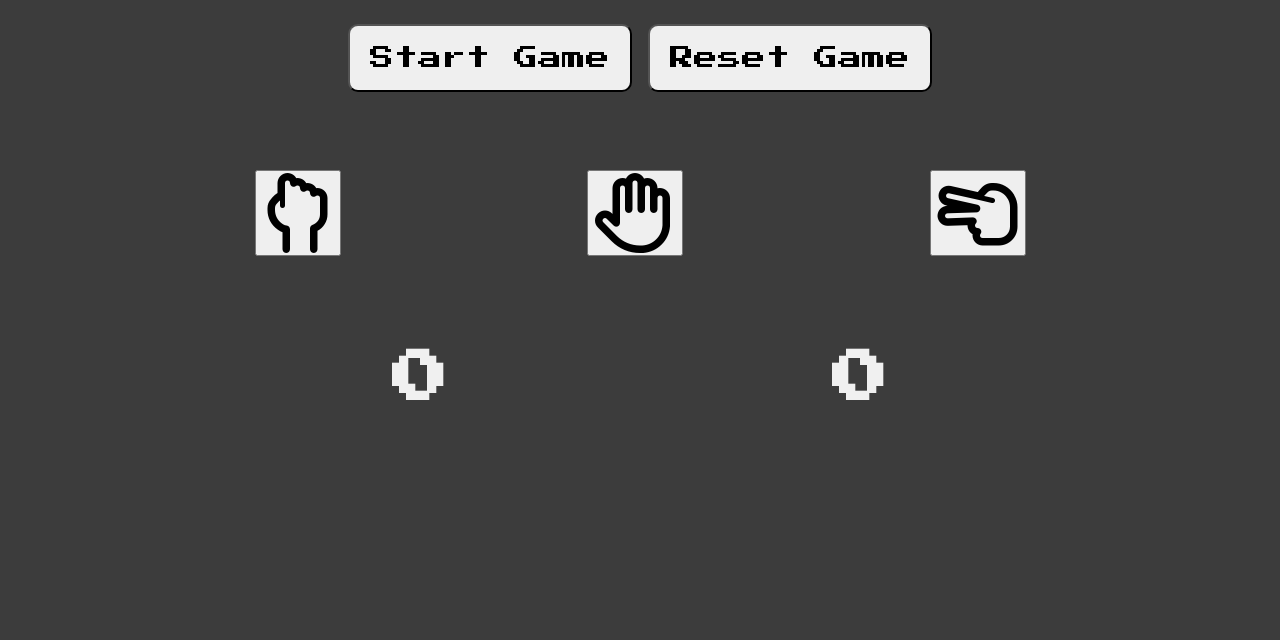
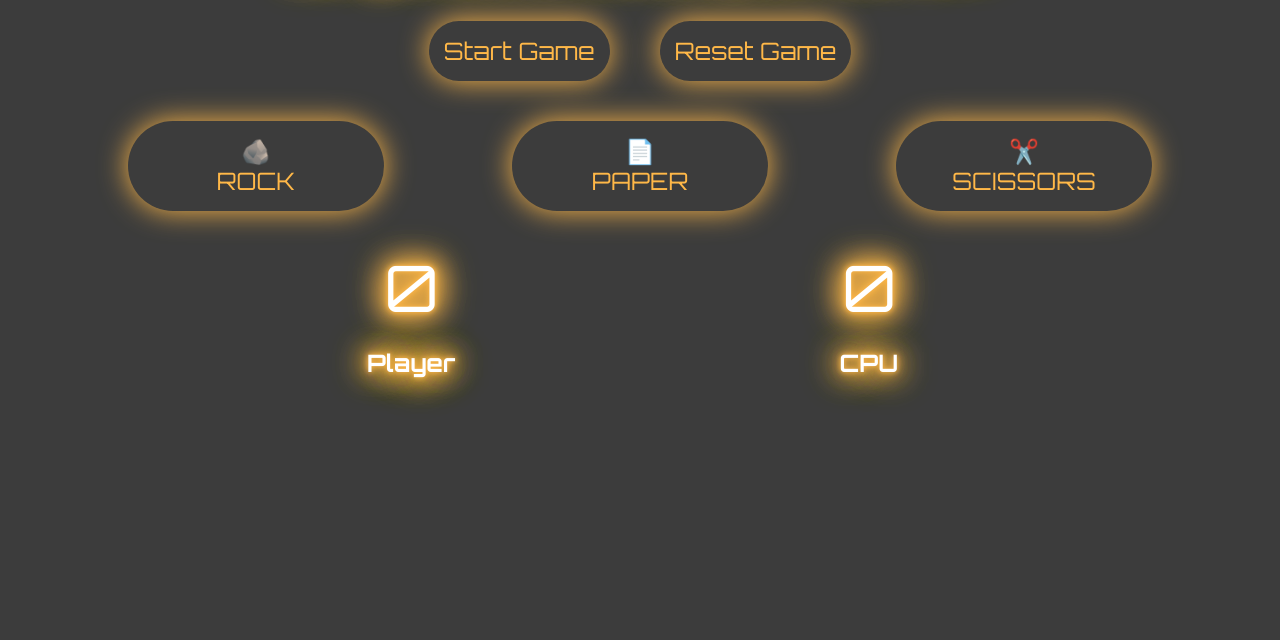
Before and after one commit to rjmills87/Rock-Paper-Scissors-Project, a plain HTML site: page index.html in a window 1280 px wide. Shown: the part 200-840 px from the top of the page. Drawn offline with Linux system fonts and the light colour scheme.

Commit message:
Game is now fuctionally complete with styles added

```diff
--- a/index.html
+++ b/index.html
@@ -9,33 +9,32 @@
   </head>
   <body>
     <h1 class="game__heading">Rock, Paper, Scissors</h1>
-    <h2 class="game__sub-heading">Can you take on the computer to win!</h2>
+    <h2 class="game__sub-heading">Can you take on the computer and win?</h2>
     <div id="game-active_text"></div>
     <div class="play__buttons">
       <button class="start-button">Start Game</button>
       <button class="reset-button">Reset Game</button>
     </div>
     <div class="choice__buttons">
-      <button class="rock-button">
-        <i class="fa-regular fa-hand-back-fist fa-6x"></i>
-      </button>
-      <button class="paper-button">
-        <i class="fa-regular fa-hand fa-6x"></i>
-      </button>
+      <button class="rock-button">🪨<br />ROCK</button>
+      <button class="paper-button">📄<br />PAPER</button>
       <button class="scissors-button">
-        <i class="fa-regular fa-hand-scissors fa-6x"></i>
+        ✂️<br />
+        SCISSORS
       </button>
     </div>
     <div id="game__scores">
-      <h2 class="player-score">0</h2>
-      <h2 class="computer-score">0</h2>
+      <div class="player">
+        <p class="player-score">0</p>
+        <h2 class="player-tag">Player</h2>
+      </div>
+      <div class="cpu">
+        <p class="computer-score">0</p>
+        <h2 class="cpu-tag">CPU</h2>
+      </div>
     </div>
     <div id="game__text"></div>
     <div id="result__text"></div>
     <script src="script.js"></script>
-    <script
-      src="https://kit.fontawesome.com/f94ad6cfa0.js"
-      crossorigin="anonymous"
-    ></script>
   </body>
 </html>
--- a/script.js
+++ b/script.js
@@ -9,6 +9,10 @@ let paperBtn = document.querySelector(".paper-button");
 let scissorsBtn = document.querySelector(".scissors-button");
 let startBtn = document.querySelector(".start-button");
 let resetBtn = document.querySelector(".reset-button");
+
+rockBtn.disabled = true;
+paperBtn.disabled = true;
+scissorsBtn.disabled = true;
 
 //Update text
 const gameText = document.querySelector("#game__text");
@@ -24,9 +28,10 @@ init = () => {
   resultText.textContent = "";
   gameActiveText.textContent = "";
   roundText.textContent = "";
-  rockBtn.disabled = false;
-  paperBtn.disabled = false;
-  scissorsBtn.disabled = false;
+  rockBtn.disabled = true;
+  paperBtn.disabled = true;
+  scissorsBtn.disabled = true;
+  startBtn.disabled = false;
   playerScore = 0;
   computerScore = 0;
 };
@@ -118,6 +123,10 @@ const gameStart = () => {
   playerScore = 0;
   computerScore = 0;
   gameActiveText.appendChild(gamePlaying);
+  startBtn.disabled = true;
+  rockBtn.disabled = false;
+  paperBtn.disabled = false;
+  scissorsBtn.disabled = false;
 };
 
 //Start Button
--- a/style.css
+++ b/style.css
@@ -1,44 +1,84 @@
-@import url("https://fonts.googleapis.com/css2?family=Press+Start+2P&display=swap");
+@import url("https://fonts.googleapis.com/css2?family=Orbitron:wght@400;500;600;700&display=swap");
+
+* {
+  margin: 0%;
+  box-sizing: border-box;
+}
 
 body {
-  color: #f0f0f0;
+  color: #ffff;
   background-color: #3c3c3c;
-  font-family: "Press Start 2P", cursive;
+  font-family: "Orbitron", sans-serif;
   height: 100vh;
 }
 
 h1,
 h2,
-h3 {
+h3,
+p {
   text-align: center;
+  text-shadow: 0 0 5px #ffb848, 0 0 10px #ffb848, 0 0 30px #ffb848,
+    0 0 40px #ffb848, 0 0 25px #ffb848, 0 0 30px #ffb848, 0 0 35px #ffb848;
 }
 
 .game__heading {
+  margin-top: 2rem;
   font-size: 3rem;
+  padding: 1rem 0rem;
 }
 
 .game__sub-heading {
   font-size: 2rem;
-}
-
-#game-active_text {
-  margin: 30px 0px;
+  padding: 1rem 0rem;
 }
 
 #game-active_text > h3 {
   font-size: 1.5rem;
+  padding: 1rem 0rem;
 }
 
 .play__buttons {
-  text-align: center;
-  margin-top: 5rem;
+  display: flex;
+  justify-content: center;
+  align-items: center;
+  gap: 50px;
+  padding: 1.5rem 0rem;
 }
 
-.play__buttons > button {
+.play__buttons > button,
+.choice__buttons > button {
+  background-color: #3c3c3c;
+  -webkit-border-radius: 60px;
+  border-radius: 60px;
+  border: none;
+  color: #ffb848;
+  cursor: pointer;
+  display: inline-block;
   font-family: inherit;
   font-size: 1.5rem;
-  border-radius: 10px;
-  padding: 20px;
+  text-align: center;
+  text-decoration: none;
+  padding: 15px;
+}
+
+@keyframes glowing {
+  0% {
+    border-color: #ffb848;
+    box-shadow: 0 0 15px #ffb848;
+  }
+  50% {
+    border-color: #ffb848;
+    box-shadow: 0 0 30px #ffb848;
+  }
+  100% {
+    border-color: #ffb848;
+    box-shadow: 0 0 15px #ffb848;
+  }
+}
+
+.play__buttons > button,
+.choice__buttons > button {
+  animation: glowing 1500ms infinite;
 }
 
 .choice__buttons {
@@ -46,31 +86,43 @@ h3 {
   flex-direction: row;
   justify-content: space-evenly;
   align-items: center;
-  padding-top: 30px;
-  margin-top: 3rem;
+  padding: 1rem 0rem;
 }
 
-button {
-  cursor: pointer;
+.rock-button,
+.paper-button,
+.scissors-button {
+  width: 20%;
 }
 
 #game__scores {
   display: flex;
   align-items: center;
   justify-content: space-evenly;
-  margin-top: 3rem;
 }
 
 .player-score,
 .computer-score {
-  font-size: 3.5rem;
+  font-size: 4rem;
+  padding: 20px;
 }
 
 .roundText {
-  font-size: 2rem;
+  font-size: 1.5rem;
+  padding: 1rem 0rem;
 }
 
 #result__text {
-  color: #ff0000;
   font-size: 2rem;
+  padding: 1rem 0rem;
 }
+
+.playerGameWin {
+  color: #00a100;
+  text-shadow: none;
+}
+
+.computerGameWin {
+  color: #ff2b1a;
+  text-shadow: none;
+}
```
